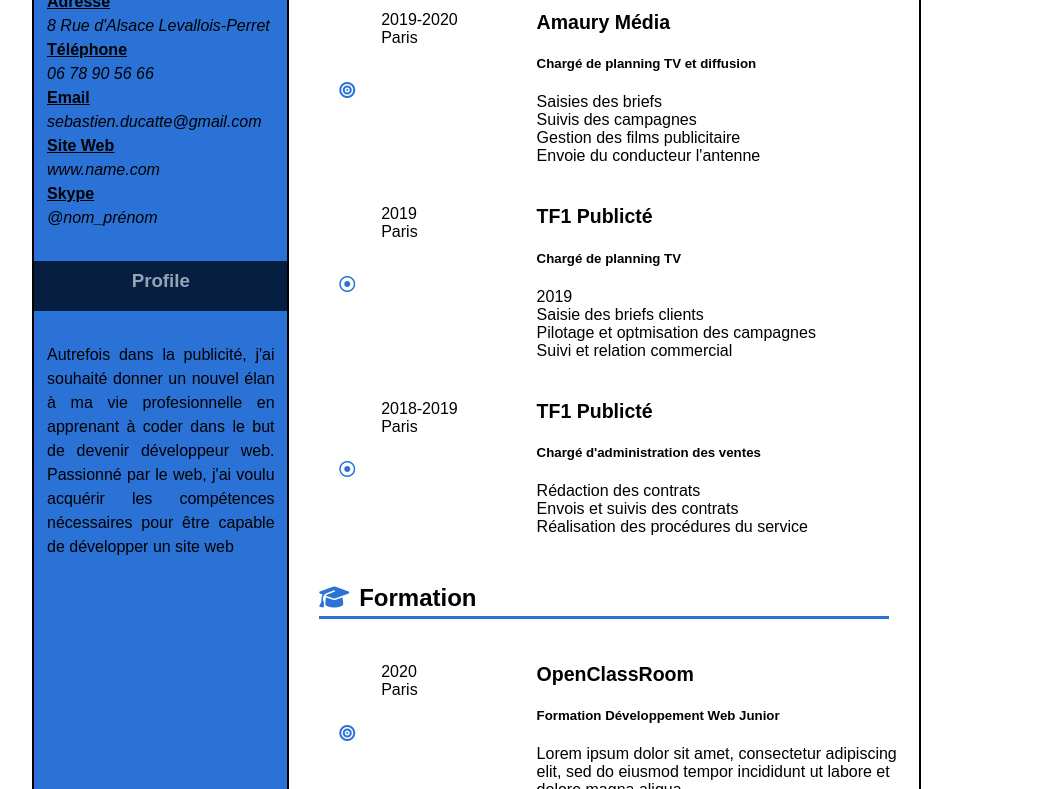
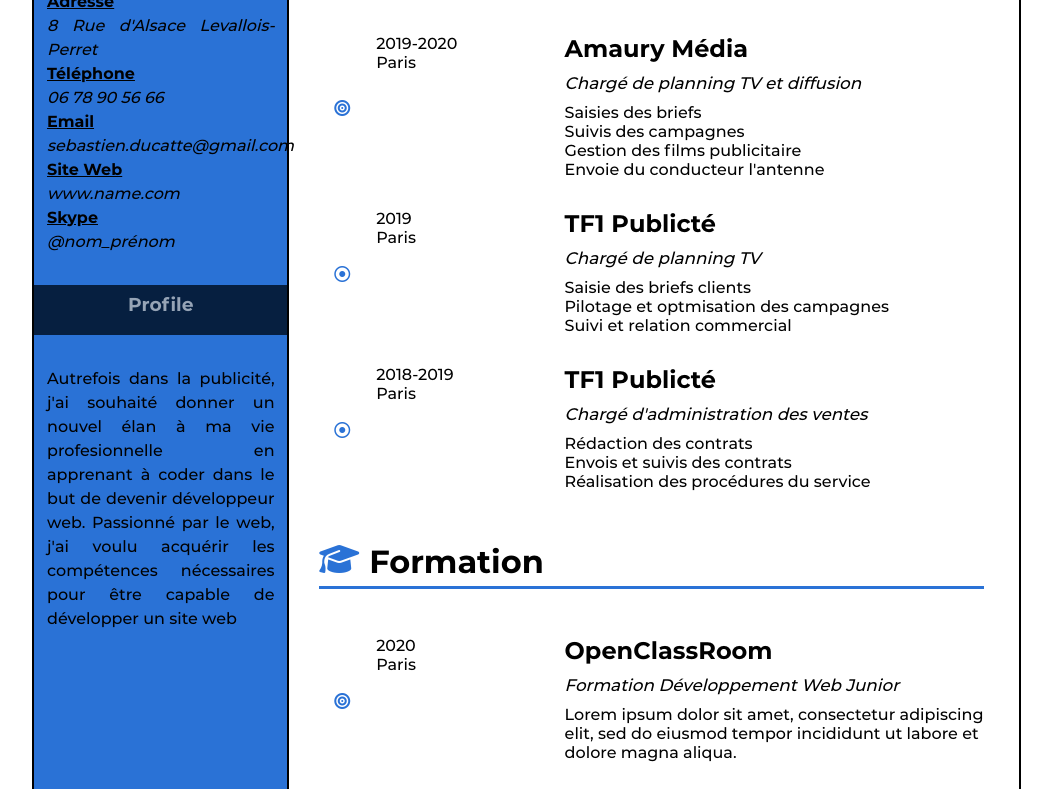
Before and after one commit to SDucatte/OC_P2, a plain HTML site: page index.html in a window 1280 px wide. Shown: the part 316-1105 px from the top of the page, without its empty margins (102-1154 px from the left). Drawn offline with Linux system fonts and the light colour scheme.

Commit message:
ajout de la police, alignement des icones avec le titre coorespodant, changement des tailles et de l'epaisseur de la nouvelle police

```diff
--- a/index.html
+++ b/index.html
@@ -87,7 +87,6 @@
 						<h4>TF1 Publicté</h4>
 						<h5>Chargé de planning TV</h5>
 						<ul>
-							<li>2019</li>
 							<li>Saisie des briefs clients</li>
 							<li>Pilotage et optmisation des campagnes</li>
 							<li>Suivi et relation commercial</li>
--- a/style.css
+++ b/style.css
@@ -1,17 +1,23 @@
 @font-face
 {
-	font-family: "KaushanScript-Regular";
-	src: url("font_awesome/KaushanScript-Regular.otf") format("otf");
+	font-family: "MontSerrat";
+	src: url("fonts/Montserrat-Bold.otf") format("opentype");
+	font-weight: bold;
+}
+@font-face
+{
+	font-family: "MontSerrat";
+	src: url("fonts/Montserrat-Medium.otf") format("opentype");
+	font-weight: normal;
 }
 
-body
-{
-	font-family: "KaushanScript-Regular", Arial, Helvetica, sans-serif;
-}
+
+
 .all
 {
 	display: flex;
 	flex-direction: row;
+	font-family: "MontSerrat";
 }
 
 .photo
@@ -32,7 +38,6 @@
 	margin-left: 10%;
 	border: 2px solid black;
 	border-right: 0em;
-
 }
 
 .lisere h3
@@ -42,6 +47,7 @@
 	line-height: 40px;
 	height: 50px;
 	color: #96A4B6;
+	font-weight: bold;
 }
 
 .info
@@ -51,6 +57,19 @@
 	padding: 5%;
 	text-align: justify;
 	line-height: 150%;
+}
+
+.info strong
+{
+	text-decoration: underline black;
+	font-weight: bold;
+}
+
+.hobby
+{
+	position: relative;
+	vertical-align: bottom;
+	margin-top: 500px;
 }
 
 .icones
@@ -63,29 +82,35 @@
 	margin-right: 10%;
 }
 
-.hobby
-{
-
-	position: relative;
-	vertical-align: bottom;
-	margin-top: 500px;
-}
-
 .main
 {
 	display: flex;
 	flex-direction: column;
 	margin-right: 10%;
 	padding-left: 30px;
-	width: 600px;
+	width: 700px;
 	border: 2px solid black;
-
 }
 
 header
 {
 	height: 210px;
-	font-family: "KaushanScript-Regular",Arial, Helvetica, sans-serif;
+}
+
+.header__titre
+{
+	color: #2a72d6;
+	border-bottom: 0em;
+}
+.prenom
+{
+	color: #2a72d6;
+	background-color: white;
+}
+
+span
+{
+	border-bottom: 3px solid #2a72d6;
 }
 
 .main h3
@@ -95,8 +120,7 @@
 	border-bottom: solid #2a72d6;
 	margin-right: 5%;
 	line-height: 1.5em;
-	font-size: 1.5em;
-
+	font-size: 2em;
 }
 
 .main .section
@@ -114,23 +138,48 @@
 	margin-top: 2px;
 }
 
+.icones__dot
+{
+	margin-right: 1em;
+	align-content: center;
+	margin-top: 0em;
+}
+
 .section__item__date
 {
 	display: flex;
     flex-direction: column;
 	width: 30%;
+	font-size: 1em;
+}
+
+.section__item__date p
+{
+	margin: 0px;
+	padding: 0px;
 }
 
 .section article
 {
-	margin: 20px;
+	margin: 15px;
 }
+
 .section__item h4
 {
-	font-size: 1.22em;
+	font-size: 1.5em;
 	vertical-align: top;
 	margin: 0px;
 	padding: 0%;
+}
+
+.section__item h5
+{
+	font-size: 1.05em;
+	font-style: italic;
+	margin-top: 10px;
+	margin-bottom: 10px;
+	font-family: "Montserrat";
+	font-weight: normal;
 }
 .section__item__description
 {
@@ -144,13 +193,17 @@
 	margin-block-end: 0px;
 }
 
+.section__item__description p
+{
+	margin: 0px;
+	padding: 0px;
+}
 
 .section__recommandations div
 {
 	display: flex;
 	flex-direction: row;
 	align-content: space-between;
-
 }
 
 .section__recommandations article
@@ -158,24 +211,6 @@
 	width: max-content;
 	margin-right: 40px;
 	margin-bottom: 20px;
-
-}
-
-.section__item__date p
-{
-	margin: 0px;
-	padding: 0px;
-}
-
-.section__item__description p
-{
-	margin: 0px;
-	padding: 0px;
-}
-strong
-{
-	font-weight: bold;
-	text-decoration: underline;
 }
 
 em
@@ -193,30 +228,6 @@
 	margin: 0;
 }
 
-.section__titre
-{
-	display: flex;
-
-}
-
-.prenom
-{
-	color: #2a72d6;
-	background-color: white;
-}
-
-span
-{
-	border-bottom: 3px solid #2a72d6;
-}
-
-.icones__dot
-{
-	margin-right: 1em;
-	align-content: center;
-	margin-top: 0em;
-}
-
 .main .fas
 {
 	color: #2a72d6;
@@ -230,9 +241,3 @@
 	margin-right: 10px;
 	margin-top: 5px;
 }
-
-.header__titre
-{
-	color: #2a72d6;
-	border-bottom: 0em;
-}
```
Also changed, not shown: fonts/Montserrat-Bold.otf (added), fonts/Montserrat-Italic.otf (added), fonts/Montserrat-Medium.otf (added), fonts/Montserrat-Regular.otf (added).
